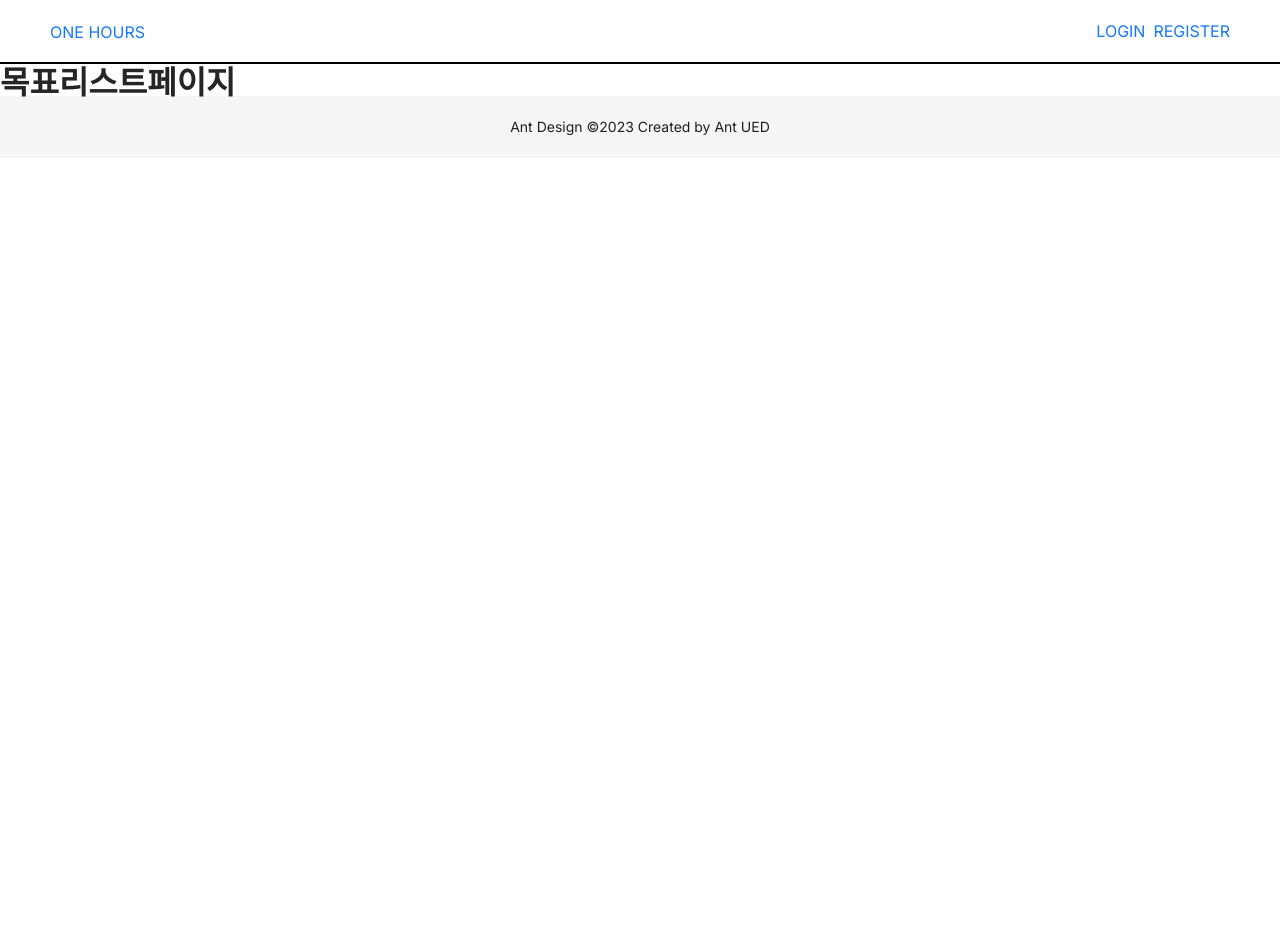
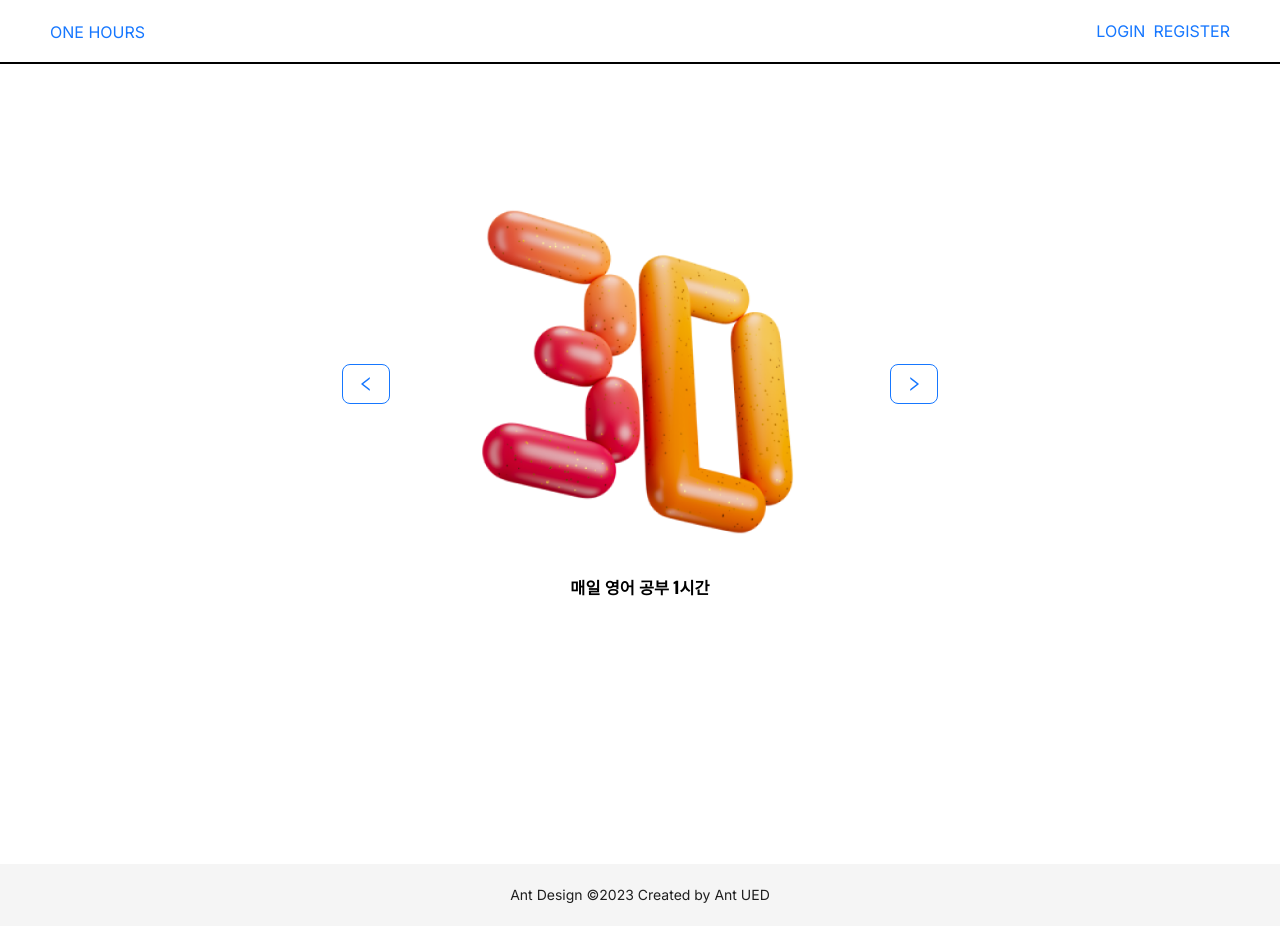
Before and after one commit to onehour-soongsil/front-end, a Next.js app: page /goal-list in a window 1280 px wide. Before the commit the page ends 800 px from the top, so only its background shows below. Built offline with nearby package versions, Linux system fonts and the light colour scheme.

Commit message:
feat: goal-list 페이지 dummy-data 사용하여 로직 구현

```diff
--- a/app/goal-list/page.tsx
+++ b/app/goal-list/page.tsx
@@ -1,7 +1,91 @@
+"use client";
+
+import axios from "axios";
+import { Carousel } from "antd";
+import { useEffect, useRef, useState } from "react";
+import goalImage from "/public/images/goalImage.png";
+import Image from "next/image";
+import { LeftOutlined, RightOutlined } from "@ant-design/icons";
+import { Button, Space } from "antd";
+
+const contentStyle: React.CSSProperties = {
+  margin: 0,
+  height: "500px",
+  color: "#000",
+  textAlign: "center",
+  // background: "#364d79",
+};
+
+interface GoalItemType {
+  snippet: {
+    title: string;
+  };
+}
+
 export default function GoalPage() {
+  const [goal, setGoal] = useState<GoalItemType[]>([]);
+  const carouselRef = useRef(null);
+
+  useEffect(() => {
+    axios.get(`/data/goal.json`).then(res => {
+      if (res.data.items && res.data.items.length > 0) {
+        setGoal(res.data.items);
+      }
+    });
+  }, [setGoal]);
+
+  const onChange = (currentSlide: number) => {
+    console.log(currentSlide);
+  };
+
+  const goToPrevSlide = () => {
+    carouselRef.current.prev();
+  };
+  const goToNextSlide = () => {
+    carouselRef.current.next();
+  };
   return (
-    <div>
-      <h1>목표리스트페이지</h1>
+    <div
+      style={{
+        display: "flex",
+        justifyContent: "center",
+        // alignItems: "center",
+        height: "100vh",
+      }}
+    >
+      <div style={{ marginTop: "300px" }}>
+        <Button type="primary" ghost onClick={goToPrevSlide} size="large">
+          <LeftOutlined />
+        </Button>
+      </div>
+
+      <Carousel
+        afterChange={onChange}
+        ref={carouselRef}
+        style={{ width: "500px", height: "500px", marginTop: "90px" }}
+      >
+        {goal.map((item, i) => (
+          <div>
+            <h3 style={contentStyle}>
+              <div style={{ display: "flex", justifyContent: "center", alignItems: "center" }}>
+                <Image
+                  src={goalImage}
+                  alt="image1"
+                  width="400"
+                  height="400"
+                  style={{ marginTop: "20px" }}
+                />
+              </div>
+              {goal.length > 0 && <span>{goal[i].snippet.title}</span>}
+            </h3>
+          </div>
+        ))}
+      </Carousel>
+      <div style={{ marginTop: "300px" }}>
+        <Button type="primary" ghost onClick={goToNextSlide} size="large">
+          <RightOutlined />
+        </Button>
+      </div>
     </div>
   );
 }
--- a/app/layout.tsx
+++ b/app/layout.tsx
@@ -6,7 +6,7 @@ import FooterComponent from "./components/basic/footer";
 const inter = Inter({ subsets: ["latin"] });
 
 export const metadata = {
-  title: "Create Next App",
+  title: "OneHours",
   description: "Generated by create next app",
 };
 
--- a/package.json
+++ b/package.json
@@ -15,6 +15,7 @@
     "@types/react": "18.2.14",
     "@types/react-dom": "18.2.6",
     "antd": "^5.6.4",
+    "axios": "^1.4.0",
     "eslint-config-next": "13.4.7",
     "next": "13.4.7",
     "react": "18.2.0",
--- /dev/null
+++ b/public/data/goal.json
@@ -0,0 +1,62 @@
+{
+  "kind": "onehour#goalListResponse",
+  "etag": "asdlfjalsoaajsif",
+  "items": [
+    {
+      "kind": "onehour#goalResult",
+      "etag": "iuXeoSQwO2BaagdDSINgUbc",
+      "id": {
+        "kind": "onehour#goal",
+        "noticeId": "eIh2S0ZzahI"
+      },
+      "snippet": {
+        "publishedAt": "2023.07.13",
+        "title": "매일 영어 공부 1시간",
+        "description": "매일 영어 공부 1시간씩 하기!",
+        "publishTime": "2023.07.13"
+      }
+    },
+    {
+      "kind": "onehour#goalResult",
+      "etag": "SQwO2BaagdDSINgUbc",
+      "id": {
+        "kind": "onehour#goal",
+        "noticeId": "eIh2ZzahI"
+      },
+      "snippet": {
+        "publishedAt": "2023.07.12",
+        "title": "매일 운동 1시간",
+        "description": "매일 운동 1시간씩 하기!",
+        "publishTime": "2023.07.12"
+      }
+    },
+    {
+      "kind": "onehour#goalResult",
+      "etag": "iasavzvvvziUbc",
+      "id": {
+        "kind": "onehour#goal",
+        "noticeId": "eIassdhkklZzahI"
+      },
+      "snippet": {
+        "publishedAt": "2023.07.10",
+        "title": "매일 명상 1시간",
+        "description": "매일 명상 1시간씩 하기!",
+        "publishTime": "2023.07.10"
+      }
+    },
+    {
+      "kind": "onehour#goalResult",
+      "etag": "iuXeoSQwO2BaagdDSkafafad",
+      "id": {
+        "kind": "onehour#goal",
+        "noticeId": "eIh2S0ZzahI"
+      },
+      "snippet": {
+        "publishedAt": "2023.07.11",
+        "title": "집청소",
+        "description": "집청소 1시간 하기!",
+        "publishTime": "2023.07.11"
+      }
+    }
+  ]
+}
```
Also changed, not shown: .eslintrc.json, public/images/goalImage.png (added), 1 other file (tests, documents, lock files or other folders).
